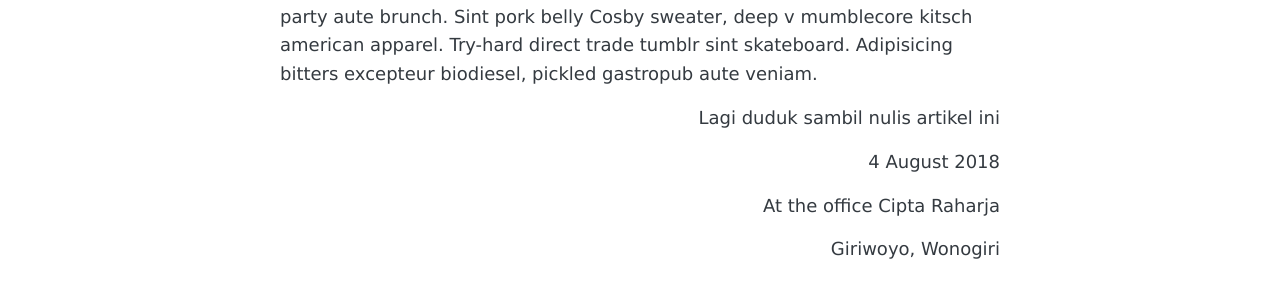
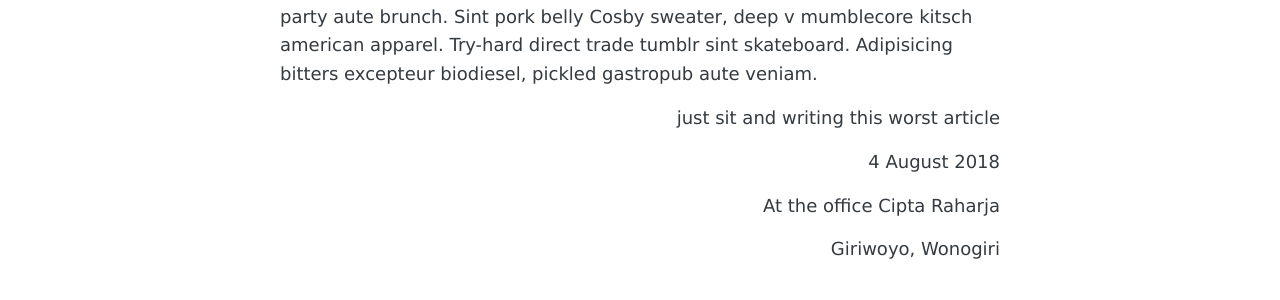
Before and after one commit to adif48/Blog, a Jekyll site: the page built from _posts/2018-08-4-contoh-link.md, in a window 1280 px wide and 900 px high, scrolled down 2948 px. Shown: the part 279-579 px from the top of the window. Built offline with Jekyll 4.4.1, drawn with Linux system fonts in a browser that asks for light colours; comment, search, counter and statistics services are not loaded.

Commit message:
Update 2018-08-4-contoh-link.md

```diff
--- a/_posts/2018-08-4-contoh-link.md
+++ b/_posts/2018-08-4-contoh-link.md
@@ -46,7 +46,7 @@ Occupy et selvage squid, pug brunch blog nesciunt hashtag mumblecore skateboard
 
 Aliquip enim artisan dolor post-ironic. Pug tote bag Marfa, deserunt pour-over Portland wolf eu odio intelligentsia american apparel ugh ea. Sunt viral et, 3 wolf moon gastropub pug id. Id fashion axe est typewriter, mlkshk Portland art party aute brunch. Sint pork belly Cosby sweater, deep v mumblecore kitsch american apparel. Try-hard direct trade tumblr sint skateboard. Adipisicing bitters excepteur biodiesel, pickled gastropub aute veniam.
 
-Lagi duduk sambil nulis artikel ini
+just sit and writing this worst article
 {: .right}
 4 August 2018
 {: .right}
```
